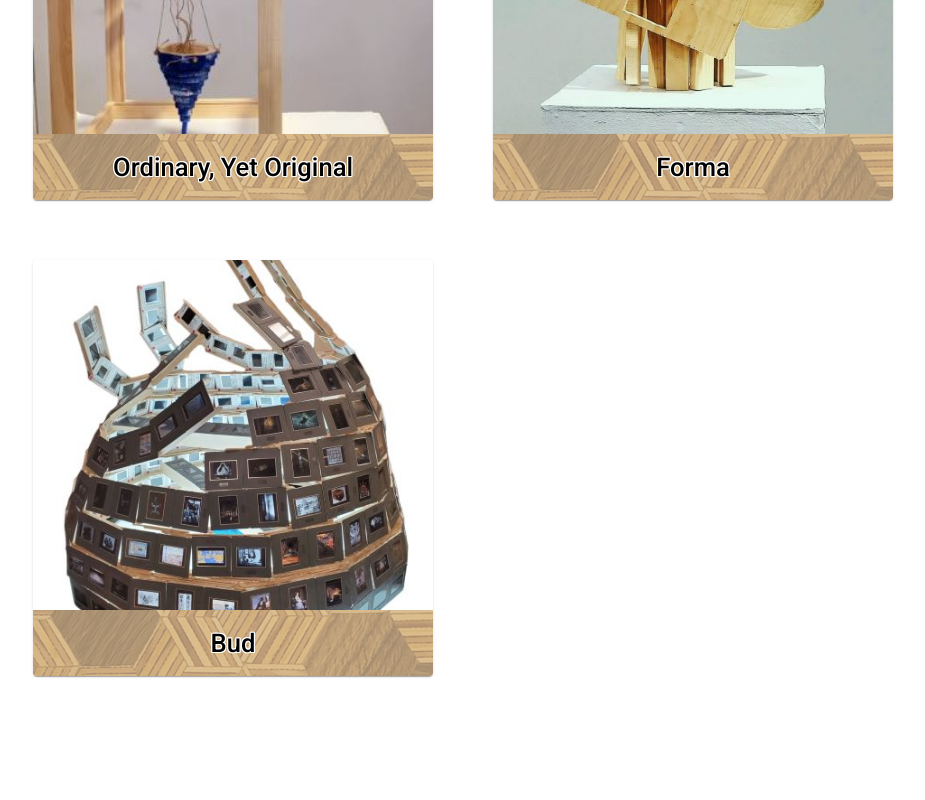
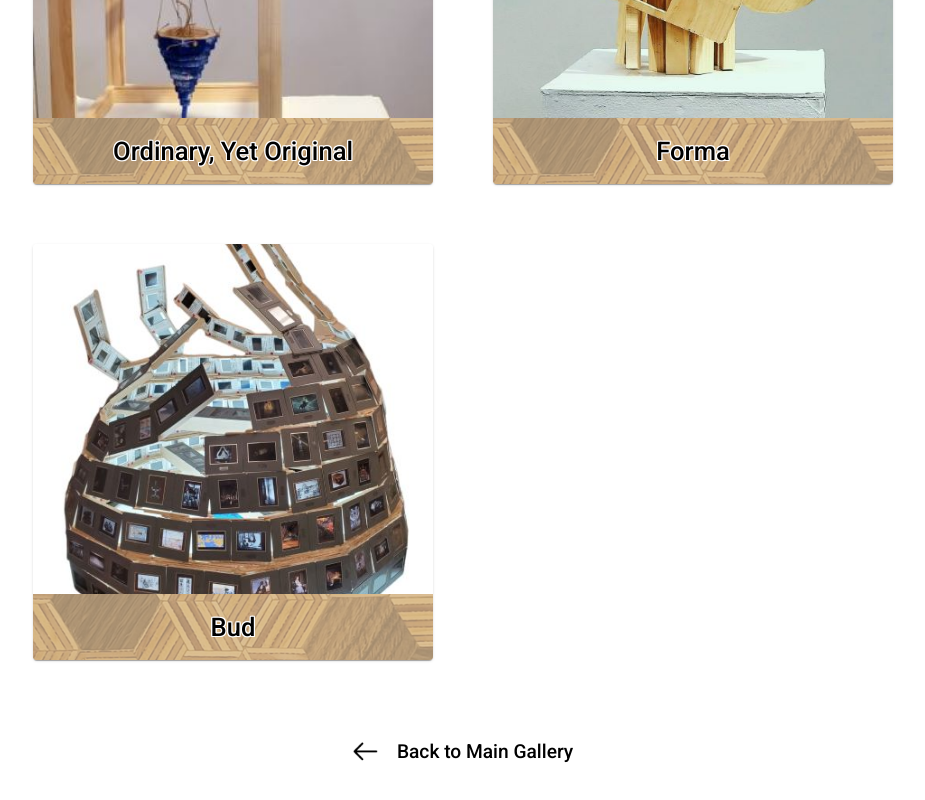
Before and after one commit to khuynh16/Wood-Artist-Portfolio, a React (Create React App) app: page /gallery/1 in a window 1280 px wide. Shown: the part 5572-6372 px from the top of the page, without its empty margins (177-1102 px from the left). Built offline with nearby package versions, Linux system fonts and the light colour scheme; a web font is replaced by a local one.

Commit message:
hooking up back to gallery button

```diff
--- a/src/Pages/Gallery/MainGalleryView/MainGalleryView.js
+++ b/src/Pages/Gallery/MainGalleryView/MainGalleryView.js
@@ -1,13 +1,29 @@
 import ArtCard from "../../../Components/Card/Card";
 import styles from "./MainGalleryView.module.css";
+import arrowLeft from "../../../Assets/Images/arrow-left.png";
+import { useNavigate } from "react-router-dom";
 
 const MainGalleryView = ({ initialArtworkSlug }) => {
+  const navigate = useNavigate();
   return (
     <>
       <div className={styles.outerContainer}>
         <div className={styles.innerContainer}>
           <ArtCard initialArtworkSlug={initialArtworkSlug} />
         </div>
+        {initialArtworkSlug && (
+          <button
+            className={styles.backToGalleryButton}
+            onClick={() => navigate("/gallery")}
+          >
+            <img
+              className={styles.backArrow}
+              src={arrowLeft}
+              alt="Back arrow https://www.flaticon.com/free-icons/arrow-left created by deha21"
+            ></img>
+            Back to Main Gallery
+          </button>
+        )}
       </div>
     </>
   );
--- a/src/Pages/Gallery/MainGalleryView/MainGalleryView.module.css
+++ b/src/Pages/Gallery/MainGalleryView/MainGalleryView.module.css
@@ -1,10 +1,11 @@
 .outerContainer {
   width: 100%;
   display: flex;
+  flex-direction: column;
   justify-content: center;
-  align-items: flex-start;
-  padding-top: 3.5vh;
-  min-height: 90vh;
+  align-items: center;
+  padding-top: 1.5vh;
+  /* min-height: 90vh; */
   height: auto;
 }
 
@@ -14,13 +15,38 @@
   justify-content: center;
   grid-template-columns: repeat(3, auto);
   grid-gap: 40px;
-  padding-bottom: 15vh;
+  padding-bottom: 5vh;
   overflow: visible;
   box-sizing: border-box;
 }
 
 .innerContainer > * {
   width: 400px;
+}
+
+.backToGalleryButton {
+  display: flex;
+  align-items: center;
+  justify-content: center;
+  padding: 10px 20px;
+  font-size: 1rem;
+  cursor: pointer;
+  font-family: "Roboto", sans-serif;
+  font-weight: 500;
+  margin-bottom: 3em;
+  margin-top: 1em;
+  background-color: transparent;
+  font-size: 1.2em;
+}
+
+.backToGalleryButton:hover {
+  text-decoration: underline;
+}
+
+.backArrow {
+  width: 25px;
+  height: 25px;
+  margin-right: 1em;
 }
 
 @media screen and (max-width: 1450px) {
@@ -33,6 +59,16 @@
   .innerContainer {
     grid-template-columns: repeat(1, auto);
     grid-gap: 20px;
+  }
+
+  .backToGalleryButton {
+    font-size: 1em;
+  }
+
+  .backArrow {
+    width: 20px;
+    height: 20px;
+    margin-right: 10px;
   }
 }
 
```
Also changed, not shown: src/Assets/Images/arrow-left.png (added).
